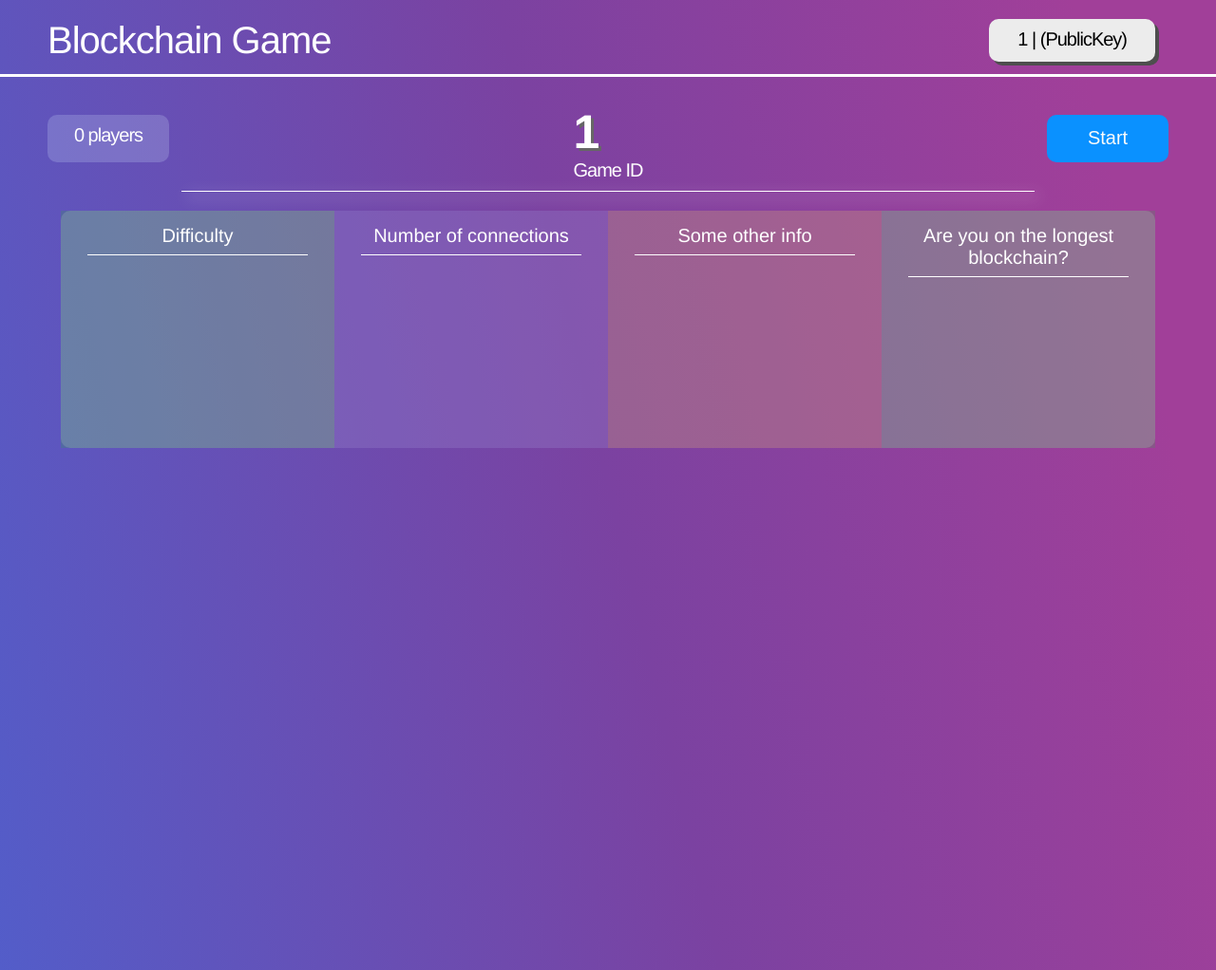
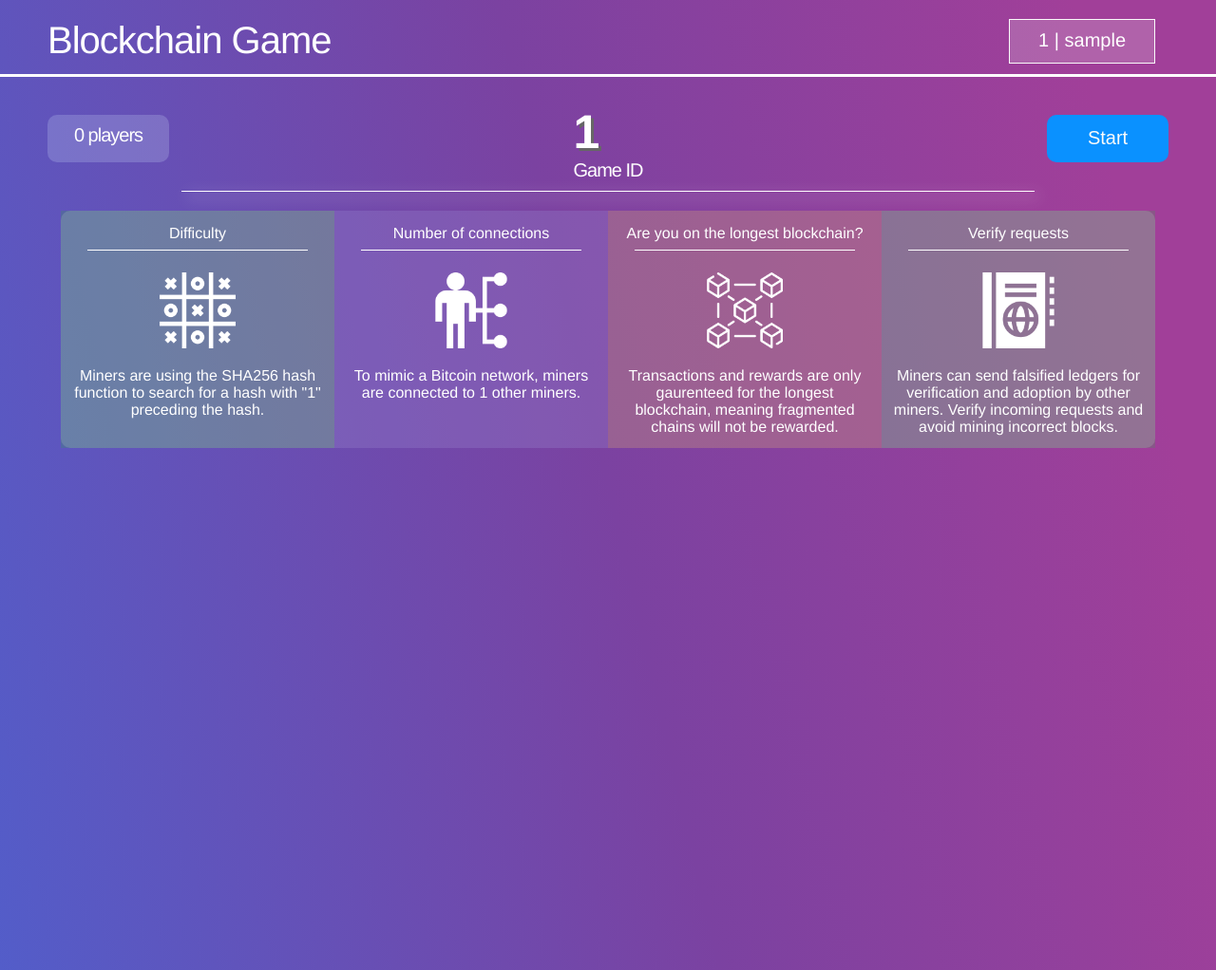
Before and after one commit to PengLoveHONG/Blockchaingame, a Flask app: a page that uses templates/lobby.html in a window 1280 px wide. Shown: the whole page at 95% size. Run offline with Flask 2, Linux system fonts and the light colour scheme; data that the repository does not hold is empty.

Commit message:
lobby asthetics

```diff
--- a/static/css/mainlobby.css
+++ b/static/css/mainlobby.css
@@ -84,7 +84,7 @@
   font-size: 30px;
   font-weight: 400;
   letter-spacing: -1px;
-  margin: 10px 0 0 0;
+  margin: 15px 0 0 0;
   color: rgb(255, 255, 255);
 }
 
@@ -102,17 +102,16 @@
   width: auto;
   height: 90%;
   position: relative;
-  background-color: rgb(236, 236, 236);
+  background-color: rgba(236, 236, 236, 0.205);
   margin-right: 5%;
-  border-radius: 10px;
-  box-shadow: rgb(78, 78, 78) 4px 4px 0px;
+  border: #fafafa solid 1px;
 }
 .buyingpowerbox h2 {
   font-size: 20px;
   font-weight: 400;
-  letter-spacing: -1px;
+  letter-spacing: 0px;
   margin: 10px 30px 0 30px;
-  color: rgb(0, 0, 0);
+  color: rgb(255, 255, 255);
   text-align: center;
 }
 
@@ -217,10 +216,23 @@
 .box2 h2,
 .box3 h2,
 .box4 h2 {
-  font-size: 20px;
+  font-size: 16px;
   font-weight: 300;
   text-align: center;
   letter-spacing: 0px;
-  margin: 15px 0 0 0;
+  margin: 15px 10px 0 10px;
   color: rgb(255, 255, 255);
 }
+
+.content_wrapper {
+  width: 100%;
+  height: 40%;
+  display: flex;
+  justify-content: center;
+}
+.difficultyimg, .connectionimg, .blockchainimg, .agendaimg{
+  padding-top: 15px;
+  width: 80px;
+  height: 80px;
+  filter: invert(100%);
+}
--- a/templates/lobby.html
+++ b/templates/lobby.html
@@ -21,7 +21,7 @@
             <div class="title">
                 <a onclick="window.location.href='/'">Blockchain Game</a>
                 <div class="buyingpowerbox">
-                    <h2>{{game_name}} | (PublicKey)</h2>
+                    <h2>{{game_name}} | {{username}}</h2>
                 </div>
             </div>
             <hr style="width:100%;", size="3", color=white>
@@ -53,21 +53,43 @@
             <div class="box1">
                 <h2>Difficulty</h2>
                 <hr style="width:80%;", size="1", color=white>
+                <div class="content_wrapper">
+                    <img src="/static/img/target.png" class="difficultyimg">
+                </div>
+                <h2> Miners are using the SHA256 hash function to search for a hash with "{{difficulty}}"
+                    preceding the hash.
+                </h2>
 
 
             </div>
             <div class="box2">
                 <h2>Number of connections</h2>
                 <hr style="width:80%;", size="1", color=white>
+                <div class="content_wrapper">
+                    <img src="/static/img/connection.png" class="connectionimg">
+                </div>
+                <h2>To mimic a Bitcoin network, miners are connected to {{connection}} other miners.</h2>
             </div>
             <div class="box3">
-                <h2>Some other info</h2>
+
+                <h2>Are you on the longest blockchain?</h2>
                 <hr style="width:80%;", size="1", color=white>
+                <div class="content_wrapper">
+                    <img src="/static/img/blockchain.png" class="blockchainimg">
+                </div>
+                <h2>Transactions and rewards are only gaurenteed for the longest blockchain,
+                    meaning fragmented chains will not be rewarded.
+                </h2>
 
             </div>
             <div class="box4">
-                <h2> Are you on the longest blockchain?</h2>
+                <h2>Verify requests</h2>
                 <hr style="width:80%;", size="1", color=white>
+                <div class="content_wrapper">
+                    <img src="/static/img/agenda.png" class="agendaimg">
+                </div>
+                <h2>Miners can send falsified ledgers for verification and adoption by other miners.
+                    Verify incoming requests and avoid mining incorrect blocks. </h2>
             </div>
         </div>
 
```
Also changed, not shown: static/css/maingame.css (+5 -4 lines), static/img/agenda.png (added), static/img/blockchain.png (added), static/img/connection.png (added), static/img/target.png (added), 1 other file.
